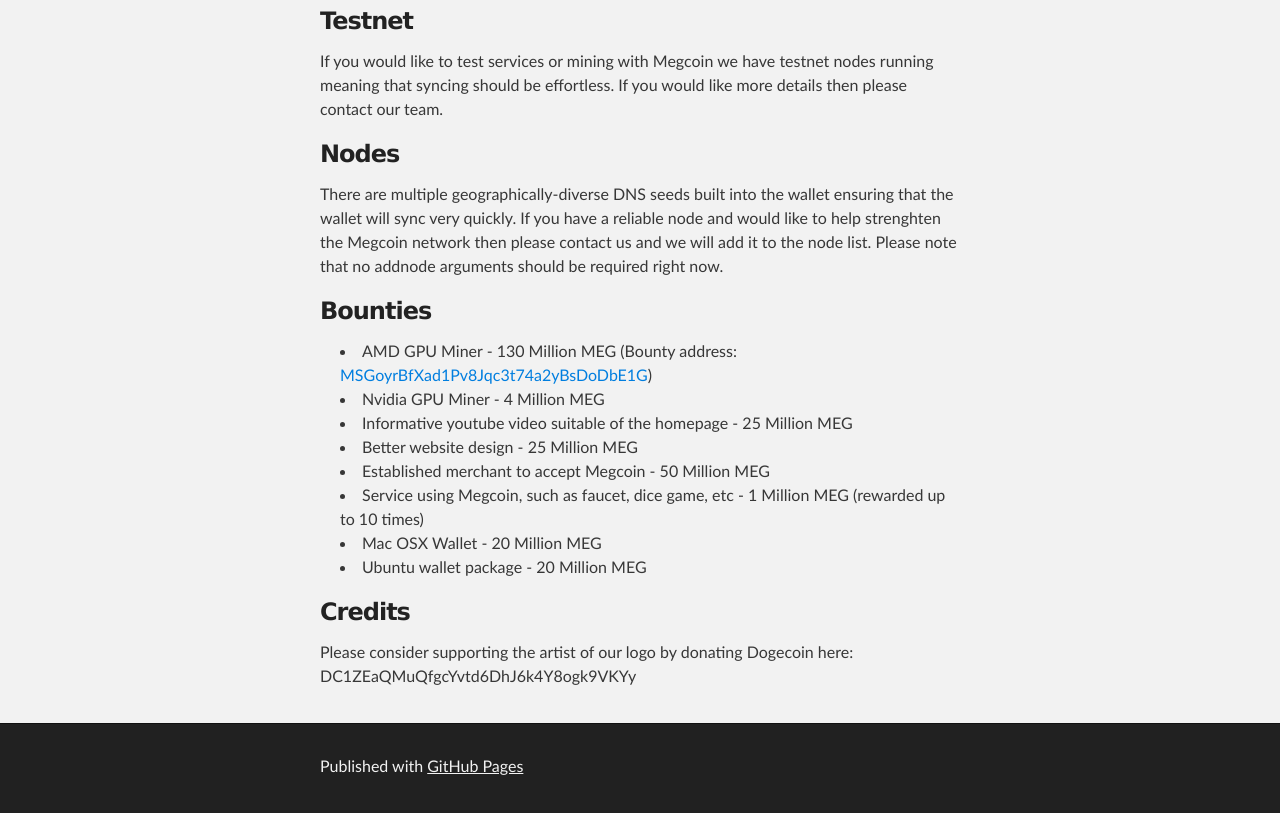
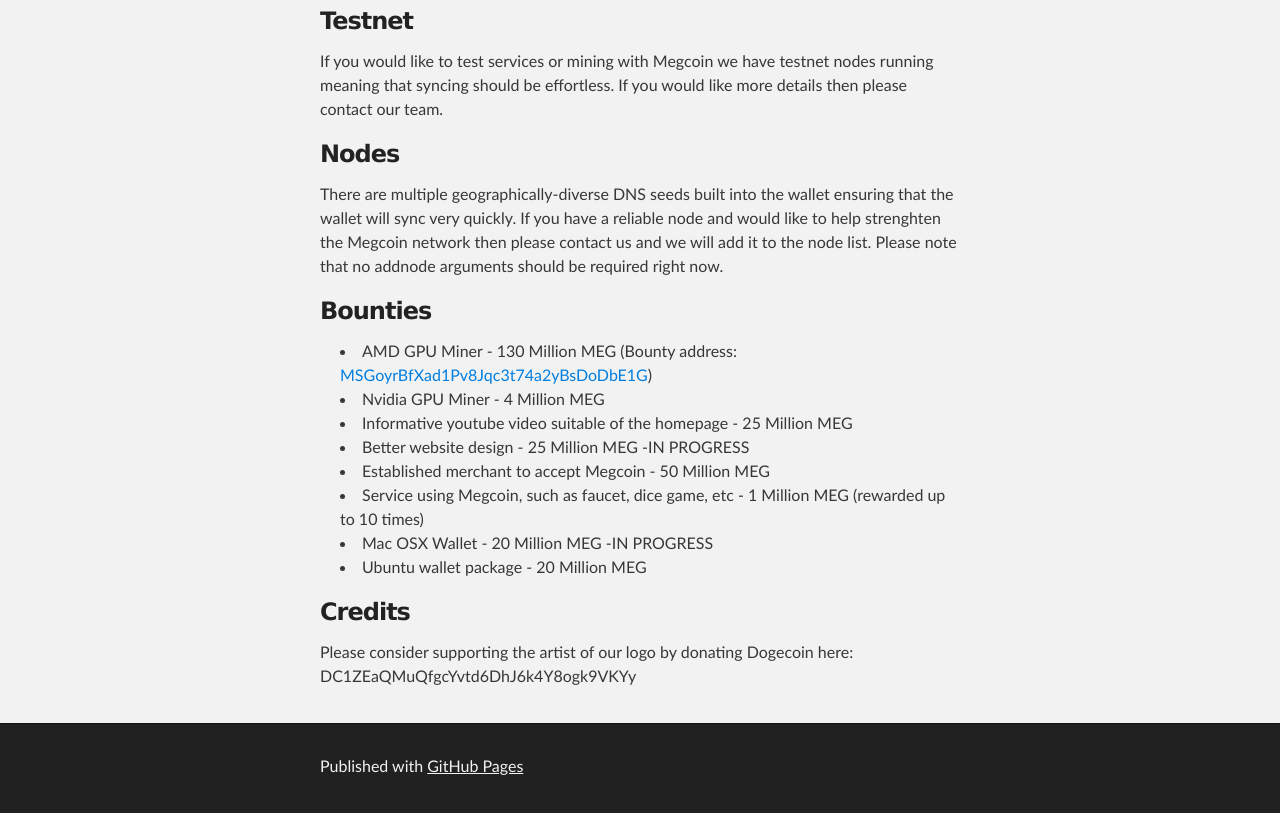
Before and after one commit to megcoin/megcoin.github.io, a plain HTML site: page index.html in a window 1280 px wide. Shown: the part 5018-5831 px from the top of the page. Drawn offline with Linux system fonts and the light colour scheme.

Commit message:
Replace master branch with page content via GitHub

```diff
--- a/index.html
+++ b/index.html
@@ -223,10 +223,10 @@
 <li>AMD GPU Miner - 130 Million MEG (Bounty address: <a href="http://cryptexplorer.com/address/MSGoyrBfXad1Pv8Jqc3t74a2yBsDoDbE1G">MSGoyrBfXad1Pv8Jqc3t74a2yBsDoDbE1G</a>)</li>
 <li>Nvidia GPU Miner - 4 Million MEG</li>
 <li>Informative youtube video suitable of the homepage - 25 Million MEG</li>
-<li>Better website design - 25 Million MEG</li>
+<li>Better website design - 25 Million MEG -IN PROGRESS</li>
 <li>Established merchant to accept Megcoin - 50 Million MEG</li>
 <li>Service using Megcoin, such as faucet, dice game, etc - 1 Million MEG (rewarded up to 10 times)</li>
-<li>Mac OSX Wallet - 20 Million MEG</li>
+<li>Mac OSX Wallet - 20 Million MEG -IN PROGRESS</li>
 <li>Ubuntu wallet package - 20 Million MEG</li>
 </ul><h3>
 <a name="credits" class="anchor" href="#credits"><span class="octicon octicon-link"></span></a>Credits</h3>
```
Also changed, not shown: params.json (+1 -1 lines).
